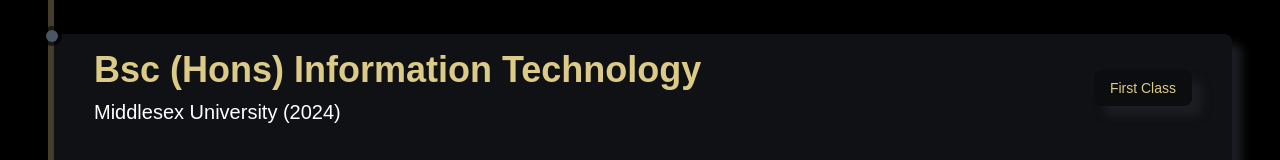
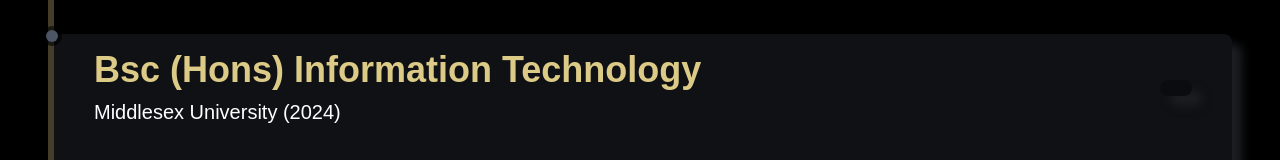
Before and after one commit to kulklex/kulklex2.0, a Next.js app: page / in a window 1280 px wide. Shown: the part 4067-4227 px from the top of the page. Built offline with nearby package versions, Linux system fonts and the light colour scheme.

Commit message:
updates..

```diff
--- a/components/Projects/Projects.tsx
+++ b/components/Projects/Projects.tsx
@@ -74,9 +74,9 @@
           <div>
             <ProjectsCard title="Live Crypto Coin Ranking APP" desc="A Cryptocurrency web app that fetches and displays different crypto data from an external API" url={`https://crypto-coin-ranking-app.vercel.app/`} gitHub="https://github.com/kulklex/Crypto-Coin-Ranking-App" img={cryptoAPI} />
           </div>
-          {/* <div>
+          <div>
             <ProjectsCard title="TRAVEL-ADVISOR-APP" desc="A Travel advisor app that searches for Restaurants, Hotels and Attractions" url={`https://travel-advisor-app-sable.vercel.app/`} gitHub="https://github.com/kulklex/Travel-Advisor-App" img={travelAdvisor} />
-          </div> */}
+          </div>
           <div>
             <ProjectsCard title="Social-Video-App" desc="A Social Media App that allows you log in with Google and upload videos, you can also watch other accounts videos. Built with Nextjs." url={`https://social-media-video-app.vercel.app/`} gitHub="https://github.com/kulklex/social-media-video-app" img={videoApp} />
           </div>
@@ -86,9 +86,9 @@
           <div>
             <ProjectsCard title="Blog using GraphCMS" desc="A Nextjs complete blog app retrieving data with GraphCMS" url={`https://next-js-blog-with-graph-ql-iz78.vercel.app/`} gitHub="https://github.com/kulklex/NextJsBlog-With-GraphQL" img={graphCMSBlog} />
           </div>
-          {/* <div>
+          <div>
             <ProjectsCard title="Calculate Route App" desc="A React App that calculates routes using Google maps API" url={`https://google-maps-api-react.vercel.app/`} gitHub="https://github.com/kulklex/google-maps-api-react" img={calcRoute} />
-          </div> */}
+          </div>
           <div>
             <ProjectsCard title="Payment Gateway UI" desc="A complete responsive payment-gateway-lookalike website design only" url={`https://payment-gtw-landingpage-ui.vercel.app/`} gitHub="https://github.com/kulklex/payment-gtw-landingpage-ui" img={pgtwUI} />
           </div>
--- a/components/Resume/Education.tsx
+++ b/components/Resume/Education.tsx
@@ -17,7 +17,7 @@
           <ResumeCard
             title="Bsc (Hons) Information Technology"
             subTitle="Middlesex University (2024)"
-            result="First Class"
+            result=""
             desc="The Burroughs, Hendon, London, United Kingdom"
           />
           <ResumeCard
```
